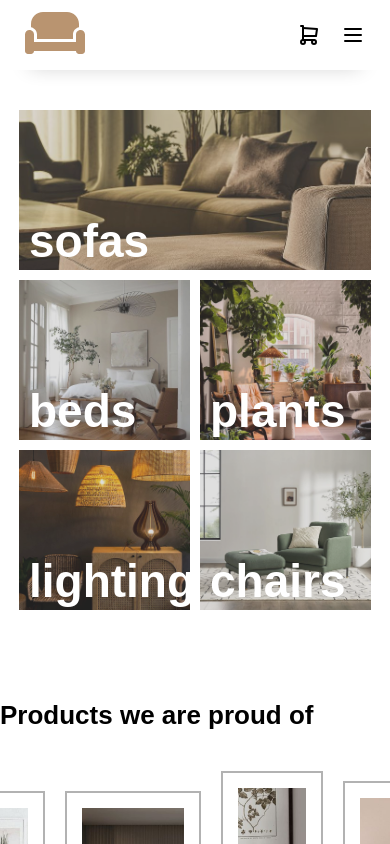
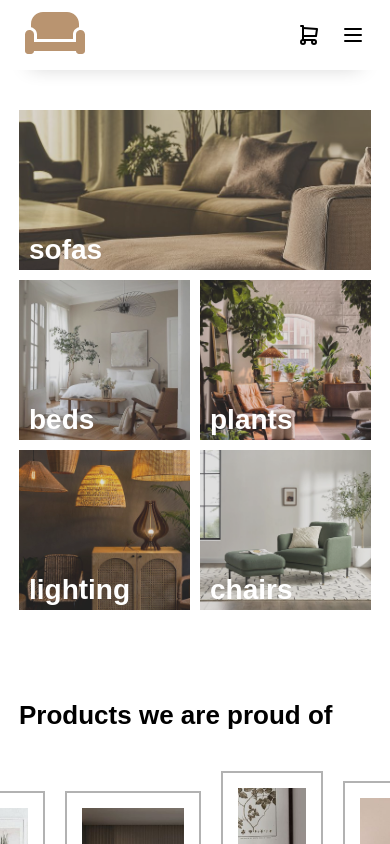
Before and after one commit to mhserrano/e-commerce, a React (Vite) app: page / in a window 390 px wide. Shown: the top 844 px of the page. Built offline with nearby package versions, Linux system fonts and the light colour scheme; a web font is replaced by a local one.

Commit message:
Improved header media queries

```diff
--- a/src/components/Header.css
+++ b/src/components/Header.css
@@ -48,7 +48,7 @@
   font-weight: 700;
 }
 
-@media (max-width: 750px) {
+@media (max-width: 900px) {
   .hero-grid-container {
     display: grid;
     grid-template-columns: 1fr 1fr;
@@ -76,3 +76,10 @@
     grid-area: three-right;
   }
 }
+
+@media (max-width: 500px) {
+  .main-description {
+    margin: -40px 0 0 10px;
+    font-size: 28px;
+  }
+}
--- a/src/components/Hero.jsx
+++ b/src/components/Hero.jsx
@@ -8,7 +8,6 @@ import Plants from "../img/header/plants-header.jpg";
 import Sofas from "../img/header/sofas-header.jpg";
 function Hero() {
   return (
-    <div className="container">
     <div className="hero-grid-container">
       <div className="grid-one">
         <Link to="categories/sofas">
@@ -45,7 +44,6 @@ function Hero() {
         </Link>
       </div>
     </div>
-    </div>
   );
 }
 
--- a/src/index.css
+++ b/src/index.css
@@ -1,3 +1,10 @@
+* {
+  box-sizing: border-box;
+  margin: 0;
+  padding: 0;
+  scroll-behavior: smooth;
+}
+
 body {
   font-family: "Blinker", sans-serif;
 }
@@ -8,19 +15,8 @@ a {
 }
 
 /* global */
-* {
-  box-sizing: border-box;
-  margin: 0;
-  padding: 0;
-  scroll-behavior: smooth;
-}
 .container {
   max-width: 1200px;
   margin: 0 auto;
-  padding-top: 110px;
+  padding: 110px 19px 0;
 }
-@media (max-width: 750px) {
-  .container {
-    padding: 110px 19px 0;
-  }
-}
--- a/src/pages/Home.jsx
+++ b/src/pages/Home.jsx
@@ -9,7 +9,7 @@ import banner1 from "../img/banners/banner1.jpg";
 import banner2 from "../img/banners/banner2.jpg";
 function Home() {
   return (
-    <>
+    <div className="container">
       <Hero />
       <ProudProducts />
       <Banner
@@ -25,7 +25,7 @@ function Home() {
       />
       <Newsletter />
       <Footer />
-    </>
+    </div>
   );
 }
 
```
Lines whose indentation alone changed are shown as unchanged.
